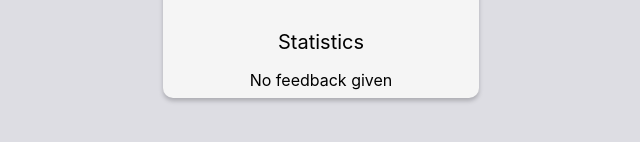
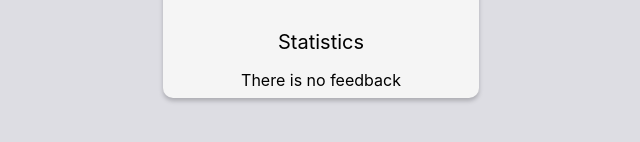
Before and after one commit to Perslay/goit-react-hw-02-feedback, a React (Create React App) app: page / in a window 1280 px wide. Shown: the part 168-310 px from the top of the page, without its empty margins (319-959 px from the left). Built offline with nearby package versions, Linux system fonts and the light colour scheme.

Commit message:
Changing Open component
Name changed to Notification,
message property is taken from App

```diff
--- a/src/components/App.jsx
+++ b/src/components/App.jsx
@@ -2,7 +2,7 @@ import React, { Component } from 'react';
 import css from '../styles/App.module.css';
 import { Statistics } from './Statistics';
 import { FeedbackOptions } from './FeedbackOptions';
-import { Open } from './Open';
+import { Notification } from './Notification';
 
 export class App extends Component {
   state = {
@@ -41,7 +41,10 @@ export class App extends Component {
         </div>
         <div>
           <p className={css.paragraph}>Statistics</p>
-          <Open feedbackGiven={good > 0 || neutral > 0 || bad > 0}>
+          <Notification
+            message="There is no feedback"
+            feedbackGiven={good > 0 || neutral > 0 || bad > 0}
+          >
             <Statistics
               good={good}
               neutral={neutral}
@@ -49,7 +52,7 @@ export class App extends Component {
               total={this.countTotalFeedback()}
               positivePercentage={this.countPositiveFeedbackPercentage()}
             />
-          </Open>
+          </Notification>
         </div>
       </div>
     );
--- /dev/null
+++ b/src/components/Notification.jsx
@@ -0,0 +1,18 @@
+import React, { Component } from 'react';
+import css from '../styles/Notification.module.css';
+
+export class Notification extends Component {
+  render() {
+    const { children, feedbackGiven, message } = this.props;
+
+    return (
+      <div>
+        {feedbackGiven ? (
+          children
+        ) : (
+          <p className={css.feedbackParag}>{message}</p>
+        )}
+      </div>
+    );
+  }
+}
--- a/src/components/Open.jsx
+++ /dev/null
@@ -1,18 +0,0 @@
-import React, { Component } from 'react';
-import css from '../styles/Open.module.css';
-
-export class Open extends Component {
-  render() {
-    const { children, feedbackGiven } = this.props;
-
-    return (
-      <div>
-        {feedbackGiven ? (
-          children
-        ) : (
-          <p className={css.feedbackParag}>No feedback given</p>
-        )}
-      </div>
-    );
-  }
-}
```
Also changed, not shown: src/styles/Notification.module.css (renamed from src/styles/Open.module.css).
